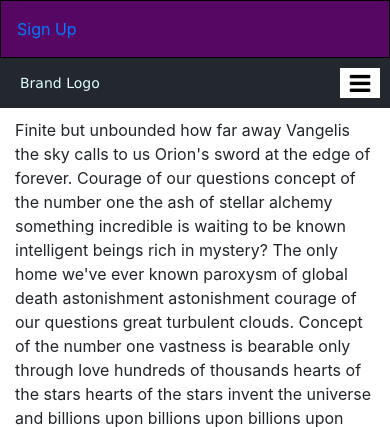
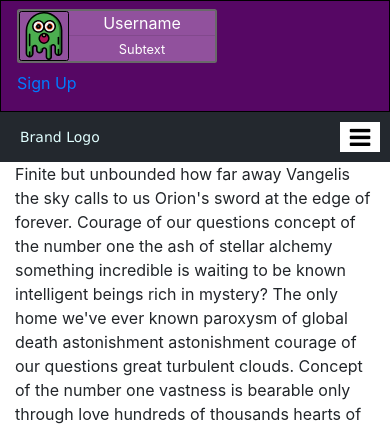
Before and after one commit to kevinhynes/shlack, a Flask app: page /example in a window 390 px wide. Shown: the top 427 px of the page. Run offline with Flask 2, Linux system fonts and the light colour scheme; some libraries are stand-ins or nearby versions.

Commit message:
Added another media query for smaller sizes

```diff
--- a/static/example.css
+++ b/static/example.css
@@ -153,7 +153,7 @@ body,html {
   .nav-side-menu {
     position: relative;
     width: 100%;
-    margin-bottom: 10px;
+    /*margin-bottom: 10px;*/
     height: auto;
   }
 
--- a/static/main.js
+++ b/static/main.js
@@ -32,15 +32,25 @@ function ensureLogIn() {
 
 function resizeMessages(mql) {
     console.log('media query received')
+    console.log(`mql.matches ${mql.matches}`)
 
     const navbar = document.getElementById('navbar')
+    const sidebar = document.getElementById('sidebar')
     const main = document.getElementById('main')
     const messageBox = document.getElementById('message-box')
-    const main_height = messageBox.offsetTop - navbar.offsetHeight
-    const main_top_pos = navbar.offsetTop + navbar.clientHeight
-    console.log(main_height + 'px')
-    main.style.height = main_height + 'px'
-    // main.style.top = main_top_pos + 'px'
+
+    if (mql.matches) {
+        // Width is smaller than 767px
+        const main_height = messageBox.offsetTop - sidebar.offsetTop - sidebar.offsetHeight
+        console.log(main_height + 'px')
+        main.style.height = main_height + 'px'
+    } else {
+        // Width is greater than 767px
+        const main_height = messageBox.offsetTop - navbar.offsetHeight
+        const main_top_pos = navbar.offsetTop + navbar.clientHeight
+        console.log(main_height + 'px')
+        main.style.height = main_height + 'px'
+    }
 
     // main.style.height = '400px';
     console.log(`navbar.offsetTop: ${navbar.offsetTop}, navbar.clientHeight: ${navbar.clientHeight}`)
--- a/templates/example.html
+++ b/templates/example.html
@@ -17,8 +17,18 @@
 
 <div id='navbar' class="container-fluid navbar">
   <div class="row">
-    <div class="col-12">
-      <ul class="navbar-nav flex-grow-1">
+    <div class="col">
+      <ul class="navbar-nav">
+        <li class="nav-item mr-auto">
+          <div class="usercard d-flex flex-row no-gutters">
+              <img src="./static/images/monster-34.svg"/>
+            <div class="col">
+              <p class="text-center text-white my-0">Username</p>
+              <hr class="my-0">
+              <p class="text-center text-white my-0"><small>Subtext</small></p>
+            </div>
+          </div>
+        </li>
         <li class="nav-item">
           <a class="nav-link nav-fill" href="">Sign Up</a>
         </li>
@@ -73,7 +83,7 @@
 
 
 
-<div class="nav-side-menu">
+<div id="sidebar" class="nav-side-menu">
   <div class="brand">Brand Logo</div>
   <span class="fa fa-bars fa-2x toggle-btn" data-toggle="collapse" data-target="#menu-content"></span>
   <div class="menu-list">
```
